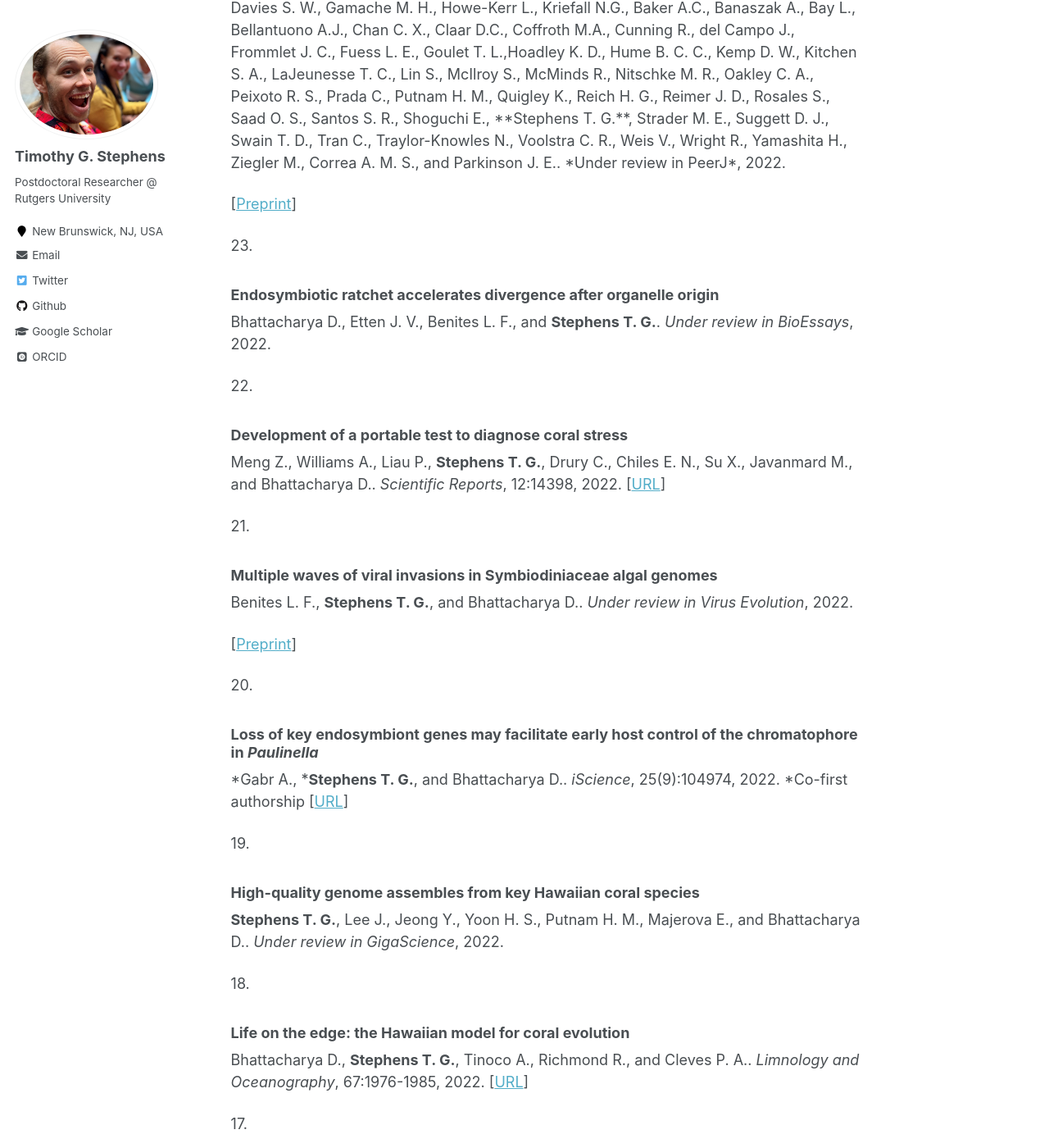
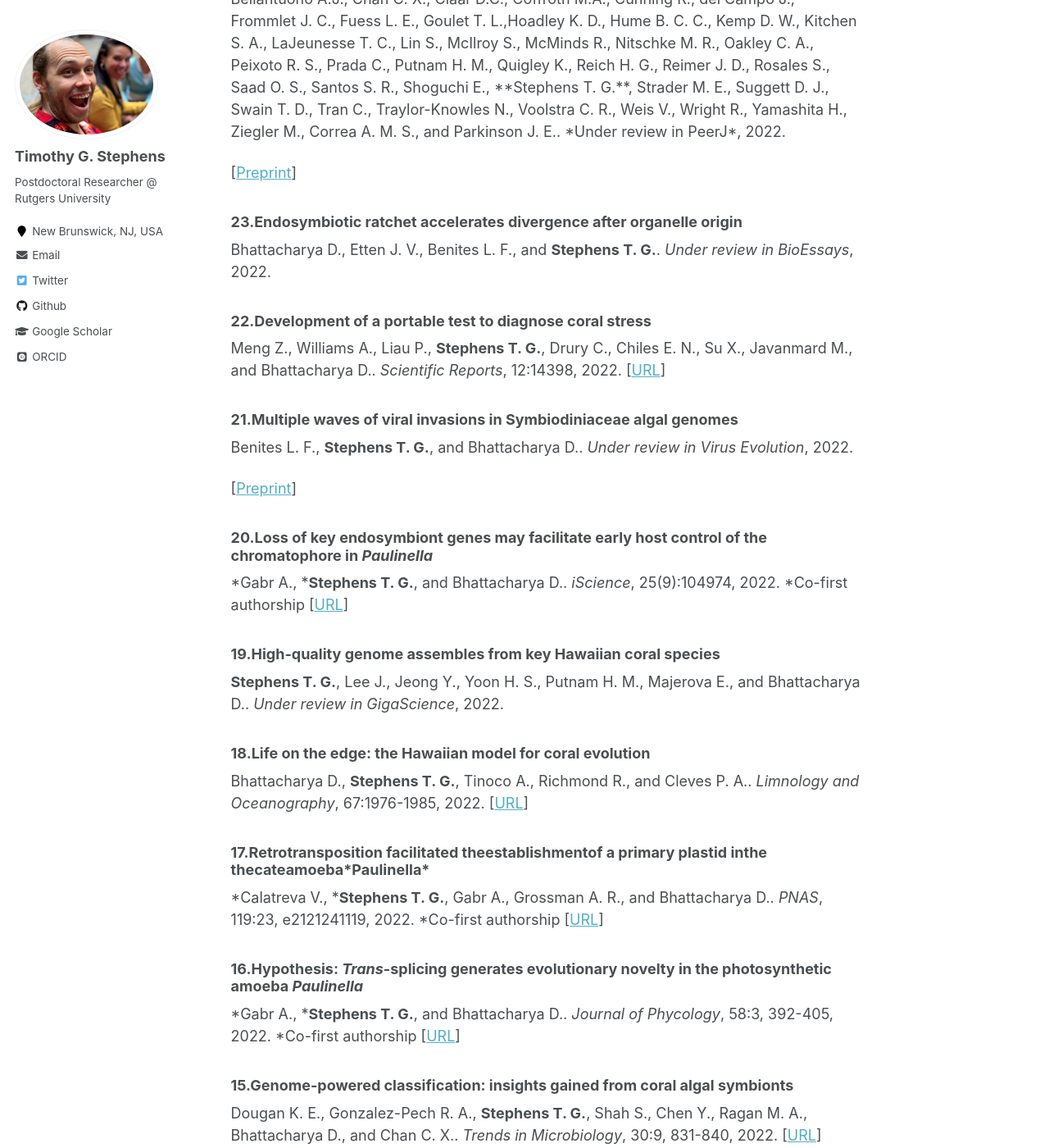
Before and after one commit to TimothyStephens/timothystephens.github.io, a Jekyll site: the page built from _pages/publications.md, in a window 1280 px wide and 1400 px high, scrolled down 375 px. Shown: the whole window at 82% size. Built offline with Jekyll 4.4.1, drawn with Linux system fonts in a browser that asks for light colours; some web fonts are replaced; some of the changed text lies outside the part shown.

Commit message:
Update pages on Sun Oct  2 19:35:57 EDT 2022

```diff
--- a/_pages/publications.md
+++ b/_pages/publications.md
@@ -15,85 +15,74 @@ ul {
 
 ## 2022
 
-24\.
-### Building consensus around the assessment and interpretation of symbiodiniaceae diversity
+### 24\.Building consensus around the assessment and interpretation of symbiodiniaceae diversity
 Davies S. W., Gamache M. H., Howe-Kerr L., Kriefall N.G., Baker A.C., Banaszak A., Bay L., Bellantuono A.J., Chan C. X., Claar D.C., Coffroth M.A., Cunning R., del Campo J., Frommlet J. C., Fuess L. E., Goulet T. L.,<ca>Hoadley K. D., Hume B. C. C., Kemp D. W., Kitchen S. A., LaJeunesse T. C., Lin S., McIlroy S., McMinds R., Nitschke M. R., Oakley C. A., Peixoto R. S., Prada C., Putnam H. M., Quigley K., Reich H. G., Reimer J. D., Rosales S., Saad O. S., Santos S. R., Shoguchi E., **Stephens T. G.**, Strader M. E., Suggett D. J., Swain T. D., Tran C., Traylor-Knowles N., Voolstra C. R., Weis V., Wright R., Yamashita H., Ziegler M., Correa A. M. S., and Parkinson J. E.. *Under review in PeerJ*, 2022.
 
 [[Preprint](https://doi.org/10.20944/preprints202206.0284.v1)]
 
 
 
-23\.
-### Endosymbiotic ratchet accelerates divergence after organelle origin
+### 23\.Endosymbiotic ratchet accelerates divergence after organelle origin
 Bhattacharya D., Etten J. V., Benites L. F., and **Stephens T. G.**. *Under review in BioEssays*, 2022.
 
 
 
 
 
-22\.
-### Development of a portable test to diagnose coral stress
+### 22\.Development of a portable test to diagnose coral stress
 Meng Z., Williams A., Liau P., **Stephens T. G.**, Drury C., Chiles E. N., Su X., Javanmard M., and Bhattacharya D.. *Scientific Reports*, 12:14398, 2022.
 [[URL](https://doi.org/10.1038/s41598-022-18653-3)]
 
 
 
-21\.
-### Multiple waves of viral invasions in Symbiodiniaceae algal genomes
+### 21\.Multiple waves of viral invasions in Symbiodiniaceae algal genomes
 Benites L. F., **Stephens T. G.**, and Bhattacharya D.. *Under review in Virus Evolution*, 2022.
 
 [[Preprint](https://doi.org/10.1101/2022.04.12.488082)]
 
 
 
-20\.
-### Loss of key endosymbiont genes may facilitate early host control of the chromatophore in *Paulinella*
+### 20\.Loss of key endosymbiont genes may facilitate early host control of the chromatophore in *Paulinella*
 \*Gabr A., \***Stephens T. G.**, and Bhattacharya D.. *iScience*, 25(9):104974, 2022.
 *Co-first authorship
 [[URL](https://doi.org/10.1016/j.isci.2022.104974)]
 
 
 
-19\.
-### High-quality genome assembles from key Hawaiian coral species
+### 19\.High-quality genome assembles from key Hawaiian coral species
 **Stephens T. G.**, Lee J., Jeong Y., Yoon H. S., Putnam H. M., Majerova E., and Bhattacharya D.. *Under review in GigaScience*, 2022.
 
 
 
 
 
-18\.
-### Life on the edge: the Hawaiian model for coral evolution
+### 18\.Life on the edge: the Hawaiian model for coral evolution
 Bhattacharya D., **Stephens T. G.**, Tinoco A., Richmond R., and Cleves P. A.. *Limnology and Oceanography*, 67:1976-1985, 2022.
 [[URL](https://doi.org/10.1002/lno.12181)]
 
 
 
-17\.
-### Retrotransposition facilitated the<ca>establishment<ca>of a primary plastid in<ca>the thecate<ca>amoeba<ca>*Paulinella*
+### 17\.Retrotransposition facilitated the<ca>establishment<ca>of a primary plastid in<ca>the thecate<ca>amoeba<ca>*Paulinella*
 \*Calatreva V., \***Stephens T. G.**, Gabr A., Grossman A. R., and Bhattacharya D.. *PNAS*, 119:23, e2121241119, 2022.
 *Co-first authorship
 [[URL](https://doi.org/10.1073/pnas.2121241119)]
 
 
 
-16\.
-### Hypothesis: *Trans*-splicing generates evolutionary novelty in the photosynthetic amoeba *Paulinella*
+### 16\.Hypothesis: *Trans*-splicing generates evolutionary novelty in the photosynthetic amoeba *Paulinella*
 \*Gabr A., \***Stephens T. G.**, and Bhattacharya D.. *Journal of Phycology*, 58:3, 392-405, 2022.
 *Co-first authorship
 [[URL](https://doi.org/10.1111/jpy.13247)]
 
 
 
-15\.
-### Genome-powered classification: insights gained from coral algal symbionts
+### 15\.Genome-powered classification: insights gained from coral algal symbionts
 Dougan K. E., Gonzalez-Pech R. A., **Stephens T. G.**, Shah S., Chen Y., Ragan M. A., Bhattacharya D., and Chan C. X.. *Trends in Microbiology*, 30:9, 831-840, 2022.
 [[URL](https://doi.org/10.1016/j.tim.2022.02.001)]
 
 
 
-14\.
-### Evidence for a robust photosystem II in the photosynthetic amoeba *Paulinella*
+### 14\.Evidence for a robust photosystem II in the photosynthetic amoeba *Paulinella*
 Gabr A., Zournas A., **Stephens T. G.**, Dismukes G., and Bhattacharya D.. *New Phytologist*, 234:934-945, 2022.
 [[URL](https://doi.org/10.1111/nph.18052)]
 
@@ -101,37 +90,32 @@ Gabr A., Zournas A., **Stephens T. G.**, Dismukes G., and Bhattacharya D.. *New
 
 ## 2021
 
-13\.
-### Multi-omic characterization of the thermal stress phenome in the stony coral *Montipora capitata*
+### 13\.Multi-omic characterization of the thermal stress phenome in the stony coral *Montipora capitata*
 Williams A., Pathmanathan J. S., **Stephens T. G.**, Su X., Chiles E. N., Conetta D., Putnam H. M., and Bhattacharya D.. *PeerJ*, 9:e12335, 2021.
 [[Preprint](https://doi.org/10.1101/2021.02.05.429981)] [[URL](https://doi.org/10.7717/peerj.12335)]
 
 
 
-12\.
-### Why is primary endosymbiosis so rare?
+### 12\.Why is primary endosymbiosis so rare?
 **Stephens T. G.**, Calatreva V., Gabr A., Grossman A. R., and Bhattacharya D.. *New Phytologist*, 231:5, 1693-1699, 2021.
 [[URL](https://doi.org/10.1111/nph.17478)]
 
 
 
-11\.
-### Inferring phylogenomic relationship of microbes using scalable alignment-free methods
+### 11\.Inferring phylogenomic relationship of microbes using scalable alignment-free methods
 Bernard G., **Stephens T. G.**, Gonzalez-Pech R. A., and Chan C. X.. *In: Mengoni A., Bacci G., Fondi M. (eds) Bacterial Pangenomics. Methods in Molecular Biology Series, vol 2242*, 2021.
 
 [[URL](https://doi.org/10.1007/978-1-0716-1099-2_5)]
 
 
 
-10\.
-### Comparative genomics supports that Brazilian bioethanol *Saccharomyces cerevisiae* comprise a unified group of domesticated strains related to cacha<U+008D>a spirit yeasts
+### 10\.Comparative genomics supports that Brazilian bioethanol *Saccharomyces cerevisiae* comprise a unified group of domesticated strains related to cacha<U+008D>a spirit yeasts
 Jacobus A. P., **Stephens T. G.**, Youssef P., Gonzalez-Pech R., Ciccotosto-Camp M. M., Dougan K. E., Chen Y., Basso L. C., Frazzon J., Chan C. X. and Gross J.. *Frontiers in Microbiology*, 12:644089, 687, 2021.
 [[Preprint](https://doi.org/10.1101/2020.12.15.422965)] [[URL](https://doi.org/10.3389/fmicb.2021.644089)]
 
 
 
-9\.
-### Comparison of 15 dinoflagellate genomes reveals extensive sequence and structural divergence in family Symbiodiniaceae and genus *Symbiodinium*
+### 9\.Comparison of 15 dinoflagellate genomes reveals extensive sequence and structural divergence in family Symbiodiniaceae and genus *Symbiodinium*
 Gonzalez-Pech, R. A., **Stephens T. G.**, Chen Y., Mohamed A. R., Cheng Y., Shah S., Dougan K. E., Fortuin M. D. A., Lagorce R., Burt D. W., Bhattacharya D., Ragan M. A. and Chan C. X.. *BMC Biology*, 19:1, 73, 2021.
 [[Preprint](https://doi.org/10.1101/783902)] [[URL](https://doi.org/10.1186/s12915-021-00994-6)]
 
@@ -139,15 +123,13 @@ Gonzalez-Pech, R. A., **Stephens T. G.**, Chen Y., Mohamed A. R., Cheng Y., Shah
 
 ## 2020
 
-8\.
-### Amoeba genome reveals dominant host contribution to plastid endosymbiosis
+### 8\.Amoeba genome reveals dominant host contribution to plastid endosymbiosis
 Lhee D., Lee J., Ettahi K., Cho C. H., Ha J., Chan Y., Zelzion U., **Stephens T. G.**, Price D. C., Gabr A., Nowack E. C. M., Bhattacharya D. and Yoon H. S.. *Molecular Biology and Evolution*, 38:2, 344<d0>357, 2020.
 [[URL](https://doi.org/10.1093/molbev/msaa206)]
 
 
 
-7\.
-### Genomes of the dinoflagellate *Polarella glacialis* encode tandemly repeated single-exon genes with adaptive functions
+### 7\.Genomes of the dinoflagellate *Polarella glacialis* encode tandemly repeated single-exon genes with adaptive functions
 **Stephens T. G.**, Gonzalez-Pech R. A., Cheng Y., Mohamed A. R., Burt D. W., Bhattacharya D., Ragan M. A. and Chan C. X.. *BMC Biology*, 18:56, 2020.
 [[Preprint](https://doi.org/10.1101/704437)] [[URL](https://doi.org/10.1186/s12915-020-00782-8)]
 
@@ -155,8 +137,7 @@ Lhee D., Lee J., Ettahi K., Cho C. H., Ha J., Chan Y., Zelzion U., **Stephens T.
 
 ## 2019
 
-6\.
-### Evidence that inconsistent gene prediction can mislead analysis of dinoflagellate genomes
+### 6\.Evidence that inconsistent gene prediction can mislead analysis of dinoflagellate genomes
 Chen Y., Gonzalez?Pech R. A., **Stephens T. G.**, Bhattacharya D. and Chan C. X.. *Journal of Phycology*, 56, 6-10, 2019.
 [[Preprint](https://doi.org/10.1101/690040)] [[URL](https://doi.org/10.1111/jpy.12947)]
 
@@ -164,30 +145,26 @@ Chen Y., Gonzalez?Pech R. A., **Stephens T. G.**, Bhattacharya D. and Chan C. X.
 
 ## 2018
 
-5\.
-### Commonly misunderstood parameters of NCBI BLAST and important considerations for users
+### 5\.Commonly misunderstood parameters of NCBI BLAST and important considerations for users
 \*Gonzalez-Pech R. A., \***Stephens T. G.**, and Chan C. X.. *Bioinformatics*, bty1018, 2018.
 *Co-first authorship [F1000 recommended]
 [[URL](https://doi.org/10.1093/bioinformatics/bty1018)]
 
 
 
-4\.
-### Core genes in diverse dinoflagellate lineages include a wealth of conserved dark genes with unknown functions
+### 4\.Core genes in diverse dinoflagellate lineages include a wealth of conserved dark genes with unknown functions
 **Stephens T. G.**, Ragan M. A., Bhattacharya D. and Chan C. X.. *Scientific Reports*, 8:1, 17175, 2018.
 [[URL](https://doi.org/10.1038/s41598-018-35620-z)]
 
 
 
-3\.
-### *Symbiodinium* genomes reveal adaptive evolution of functions related to coral-dinoflagellate symbiosis
+### 3\.*Symbiodinium* genomes reveal adaptive evolution of functions related to coral-dinoflagellate symbiosis
 Liu H., **Stephens T. G.**, Gonzalez-Pech R. A., Beltran V. H., Lapeyre B., Bongaerts P., Cooke I., Aranda M., Bourne D. G., Foret S., Miller D. J., van Oppen M. J. H., Voolstra C. R., Ragan M.A. and Chan C.X.. *Communications Biology*, 1:95, 2018.
 [[Preprint](https://doi.org/10.1101/198762)] [[URL](https://doi.org/10.1038/s42003-018-0098-3)]
 
 
 
-2\.
-### Analysis of the draft genome of the red seaweed *Gracilariopsis chorda* provides insights into genome size evolution in Rhodophyta
+### 2\.Analysis of the draft genome of the red seaweed *Gracilariopsis chorda* provides insights into genome size evolution in Rhodophyta
 Lee J, Yang E. C., Graf L., Yang J. H., Qiu H., Zelzion U., Chan C. X., **Stephens T. G.**, Weber A. P. M., Boo G. H., Boo S. M., Kim K. M., Shin Y., Jung M., Lee S. J., Yim H. S., Lee J. Y., Bhattacharya D. and Yoon H. S.. *Molecular Biology and Evolution*, 35:1869-1886, 2018.
 [[URL](https://doi.org/10.1093/molbev/msy081)]
 
@@ -195,7 +172,6 @@ Lee J, Yang E. C., Graf L., Yang J. H., Qiu H., Zelzion U., Chan C. X., **Stephe
 
 ## 2016
 
-1\.
-### PhySortR: a fast, flexible tool for sorting phylogenetic trees in R
+### 1\.PhySortR: a fast, flexible tool for sorting phylogenetic trees in R
 **Stephens T. G.**, Bhattacharya D., Ragan M. A. and Chan C. X.. *PeerJ*, 4:e2038, 2016.
 [[Preprint](https://doi.org/10.7287/peerj.preprints.1609v1)] [[URL](https://doi.org/10.7717/peerj.2038)]
```
Also changed, not shown: 1 other file.
